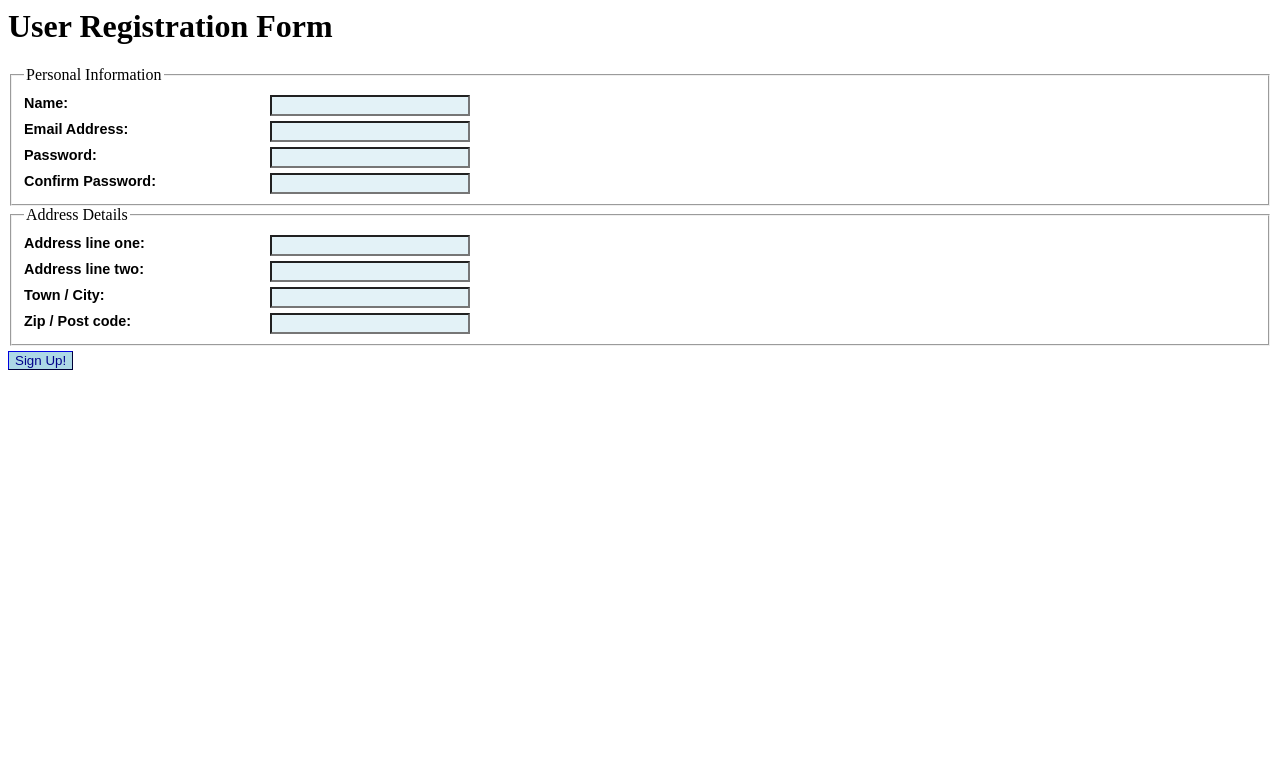
After one commit to meetika12/cabbie, a PHP site: page /test.html in a window 1280 px wide. The commit adds this page. Shown: the top 783 px of the page. Run offline with PHP 8.4, Linux system fonts and the light colour scheme.

Commit message:
design using html css

```diff
--- a/logout.php
+++ b/logout.php
@@ -1,5 +1,6 @@
 <?php
 session_start();
+//session_destroy();
 if(session_destroy())
 {
 header("Location: index.php");
--- /dev/null
+++ b/test.html
@@ -0,0 +1,84 @@
+<html>
+<head>
+<style>
+.txt {
+color: #00008B;
+background-color: #E3F2F7;
+/*border: 1px inset #00008B;*/
+width: 200px;
+}
+.btn {
+color: #00008B;
+background-color: #ADD8E6;
+border: 1px outset #00008B;
+}
+form div {
+clear: left;
+margin: 0;
+padding: 0;
+padding-top: 5px;
+}
+form div label {
+float: left;
+width: 20%;
+font: bold 0.9em Arial, Helvetica, sans-serif;
+}
+/*fieldset {
+border: 1px dotted #61B5CF;
+margin-top: 1.4em;
+padding: 0.6em;
+}*/
+/*legend {
+font: bold 0.8em Arial, Helvetica, sans-serif;
+color: #00008B;
+background-color: #FFFFFF;
+}*/
+</style>
+</head>
+<body>
+<h1>User Registration Form</h1>
+<form method="post" action="fieldset.html">
+<fieldset>
+<legend>Personal Information</legend>
+<div>
+<label for="fullname">Name:</label>
+<input type="text" name="fullname" id="fullname" class="txt" />
+</div>
+<div>
+<label for="email">Email Address:</label>
+<input type="text" name="email" id="email" class="txt" />
+</div>
+<div>
+<label for="password1">Password:</label>
+<input type="password" name="password1" id="password1" class="txt" />
+</div>
+<div>
+<label for="password2">Confirm Password:</label>
+<input type="password" name="password2" id="password2" class="txt" />
+</div>
+</fieldset>
+<fieldset>
+<legend>Address Details</legend>
+<div>
+<label for="address1">Address line one:</label>
+<input type="text" name="address1" id="address1" class="txt" />
+</div>
+<div>
+<label for="address2">Address line two:</label>
+<input type="text" name="address2" id="address2" class="txt" />
+</div>
+<div>
+<label for="city">Town / City:</label>
+<input type="text" name="city" id="city" class="txt" />
+</div>
+<div>
+<label for="zip">Zip / Post code:</label>
+<input type="text" name="zip" id="zip" class="txt" />
+</div>
+</fieldset>
+<div>
+<input type="submit" name="btnSubmit" id="btnSubmit" value="Sign Up!" class="btn" />
+</div>
+</form>
+</body>
+</html>
```
Also changed, not shown: book.php (+12 -5 lines), booking_check.php (added, +46 -0 lines), index.php (+27 -2 lines), indexstyle.css (added, +49 -0 lines), login.php (+4 -3 lines), register.php (+10 -8 lines), registerstyle.css (added, +31 -0 lines), img/project1.jpg (added), img/project3.jpg (added).
